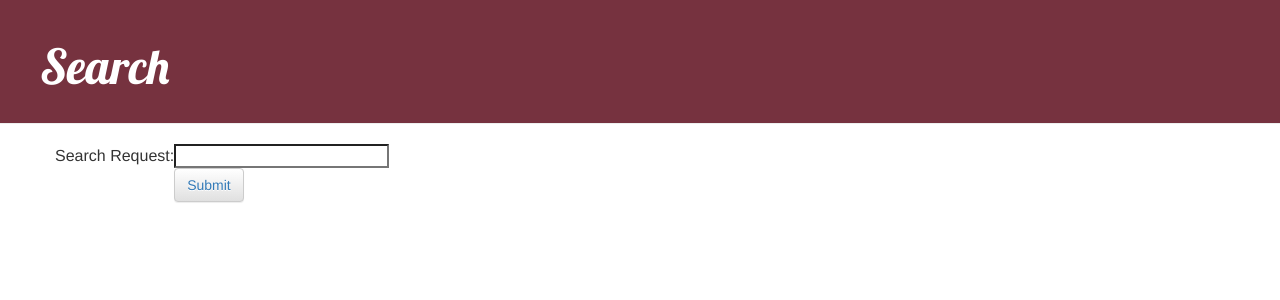
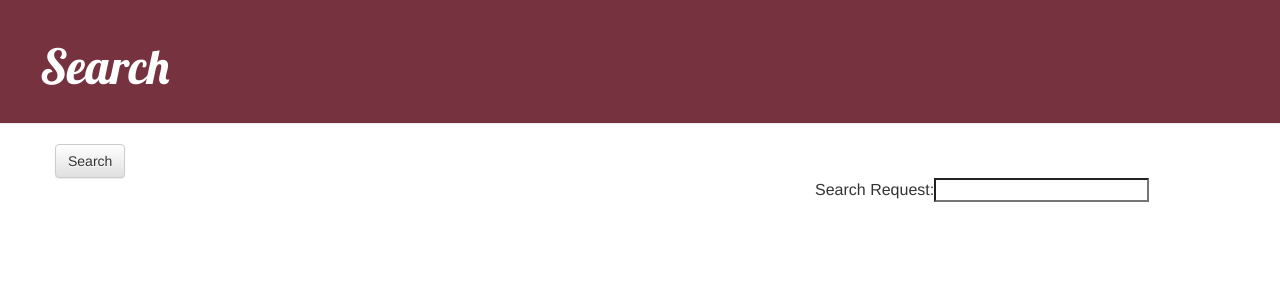
Before and after one commit to rcdizon/cs3240-s17-team17, a Django app: page /LokahiApp/search/ in a window 1280 px wide. Shown: the top 300 px of the page. Run offline with Django 3.2, Linux system fonts and the light colour scheme; a user stored in the database is signed in; some libraries are stand-ins or nearby versions.

Commit message:
Created basic search capabilities for reports

```diff
--- a/LokahiProject/LokahiApp/models.py
+++ b/LokahiProject/LokahiApp/models.py
@@ -49,4 +49,4 @@ class Message(models.Model):
         self.save()
 
 class Search(models.Model):
-	search = models.TextField(max_length=100)
+	search = models.CharField(max_length=100)
--- a/LokahiProject/LokahiApp/views.py
+++ b/LokahiProject/LokahiApp/views.py
@@ -14,8 +14,10 @@ from .forms import CreateReport
 from .models import Message
 from .forms import SendMessage
 from .forms import SearchForm
+from .models import Search
 from django.shortcuts import redirect
 import os
+from django.views.generic import ListView
 from django.contrib.auth.models import User, Group, Permission
 from django.contrib.auth.decorators import login_required
 import sys
@@ -194,12 +196,30 @@ def sitemanagerindex(request):
 
 @login_required(login_url='/LokahiApp/login/')
 def search(request):
-	if request.method == 'POST':
-		search_request = SearchForm(request.POST)
-		if search_request.is_valid():
-			search_name = search_request.save()
-			search_request.save()
-			search_requests= Report.objects.filter(companyName = search_name)
-	else:
-		search_request = SearchForm()
-	return render(request, 'search.html', {'search_request': search_request})
+    if request.method == "POST":
+        form = SearchForm(request.POST)
+        if form.is_valid():
+            search_results = form.save()
+            results = []
+            for g in Report.objects.all():
+                if (g.companyName == search_results.search):
+                    results = Report.objects.filter(companyName = search_results.search)
+                elif (g.companyCountry== search_results.search):
+                    results = Report.objects.filter(companyCountry = search_results.search)
+                elif (g.companyLocation == search_results.search):
+                    results = Report.objects.filter(companyLocation  = search_results.search)
+                elif (g.sector == search_results.search):
+                    results = Report.objects.filter(sector = search_results.search)
+                elif (g.industry== search_results.search):
+                    results = Report.objects.filter(industry = search_results.search)
+                elif (g.companyPhone== search_results.search):
+                    results = Report.objects.filter(companyPhone = search_results.search)
+                elif (g.currentProjects == search_results.search):
+                    results = Report.objects.filter(currentProjects = search_results.search)
+            for j in User.objects.all():
+                if (j == search_results.search):
+                    results = Report.objects.filter(j = search_results.search)
+            return render(request,'search.html', {'results': results} )
+    else:
+        form = SearchForm()
+    return render(request, 'search.html', {'form': form})
--- a/LokahiProject/templates/search.html
+++ b/LokahiProject/templates/search.html
@@ -18,16 +18,20 @@
                         <td>Search Request:</td>
                         <td><input type="search" name="search"/></td>
                     </tr>
-                    <tr>
-                        <td>
-                       </td>
-                        <td>
-                                <button class="Send btn btn-default"><a href="/LokahiApp/search/">Submit</a></button>
-                        </td>
-                    </tr>
+                       <form action="/LokahiApp/search/">
+                            {% csrf_token %}
+                            <input type="submit" name="Search" class="Send btn btn-default" value="Search" />
+                        </form>
                     <div>
                         {{search_requests}}
                     </div>
+                        <div class="col-md-8">
+                        {% for results in results %}
+                            <div class="reports">
+                                <h3>{{results}}</h3>
+                            </div>
+                        {% endfor %}
+                        </div>
                 </table>
             </form>
         </div>
```
